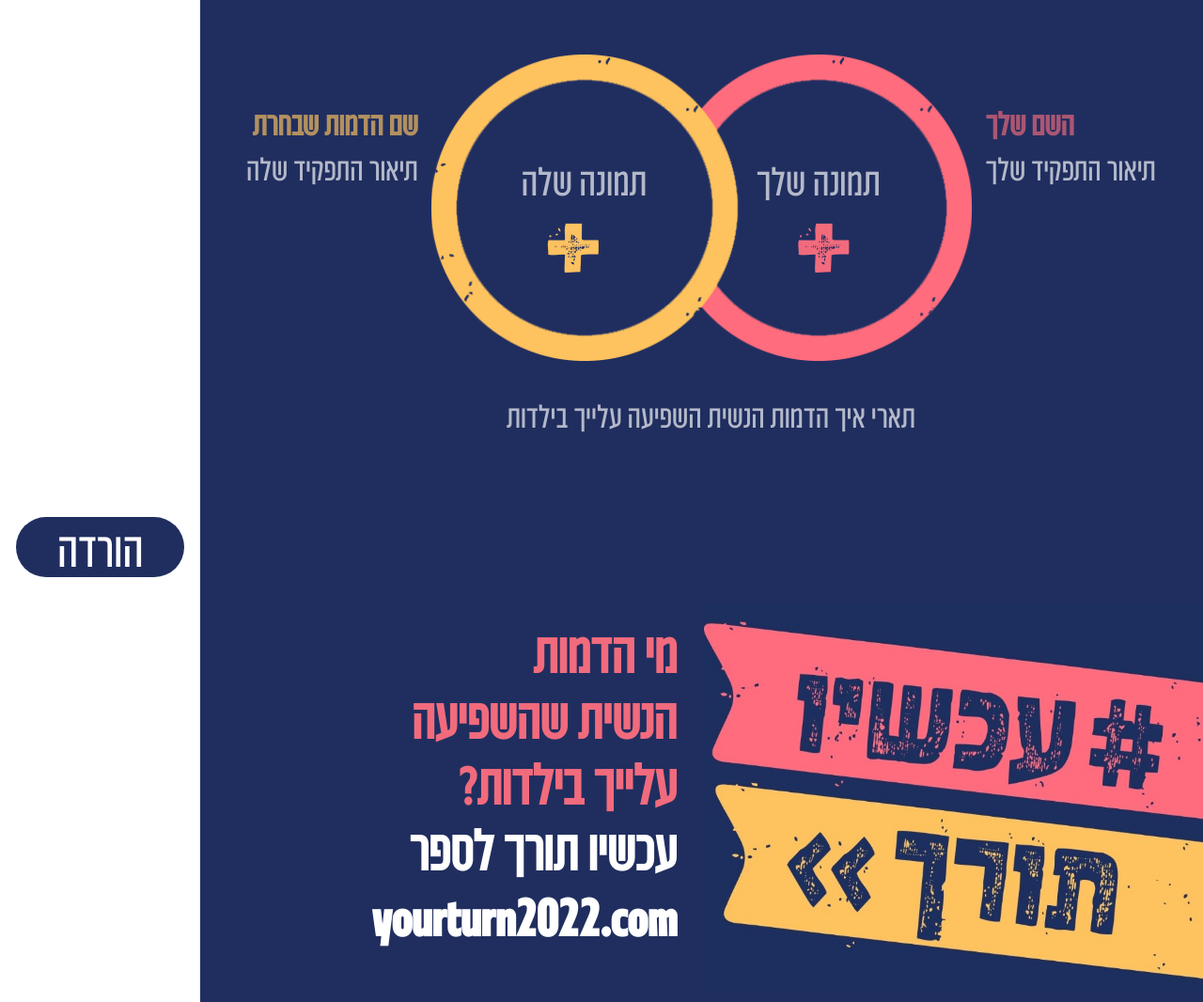
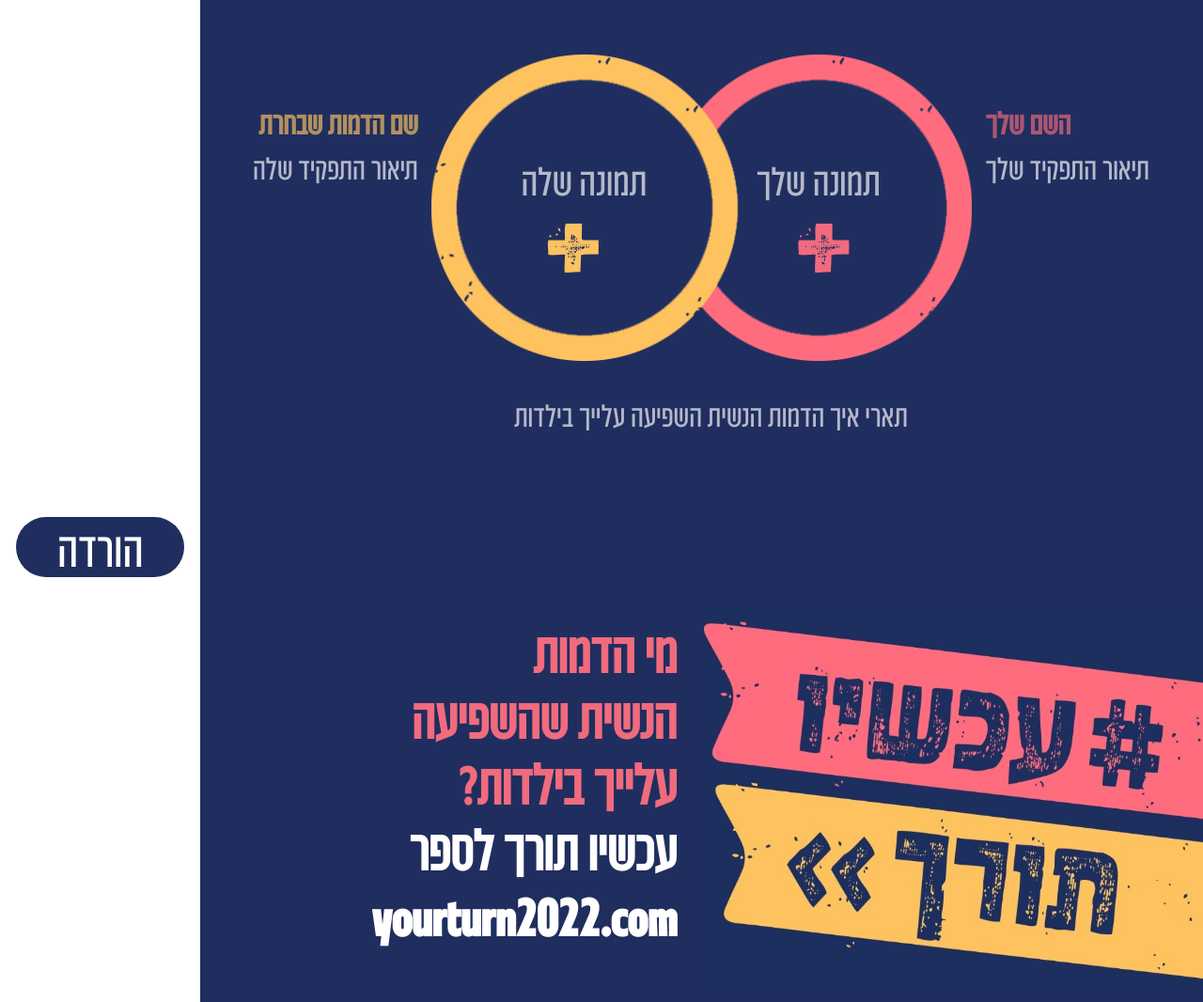
Before and after one commit to nireshdat/yourturn, a plain HTML site: page public/index.html in a window 1280 px wide. Shown: the whole page at 94% size. Drawn offline with Linux system fonts and the light colour scheme.

Commit message:
Change font size of textarea

```diff
--- a/public/index.css
+++ b/public/index.css
@@ -185,7 +185,7 @@ body {
 
 
 .textarea {
-  font-size: 2.6vw;
+  font-size: 2rem;
   cursor: text;
   color: var(--font-color);;
   border: none;
```
